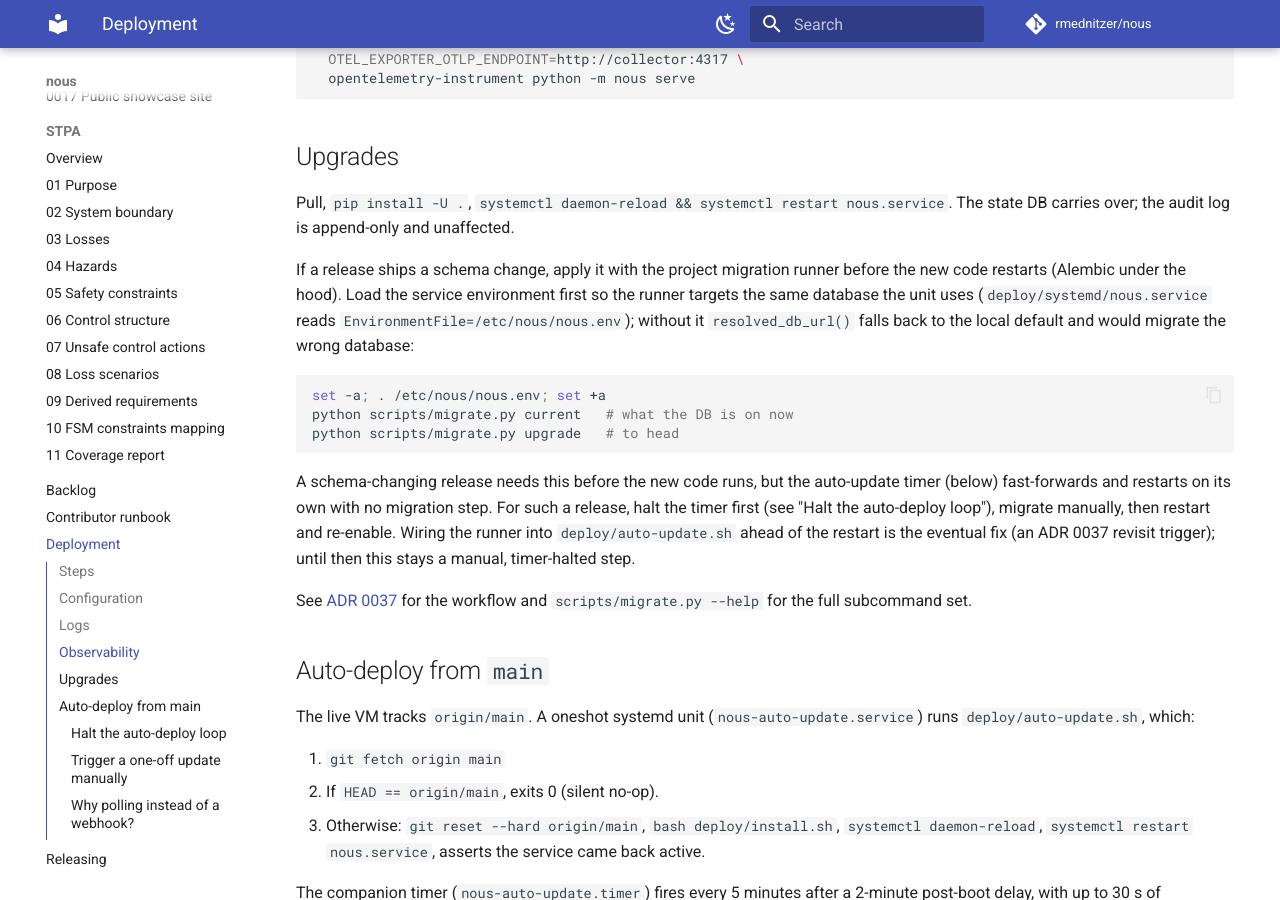
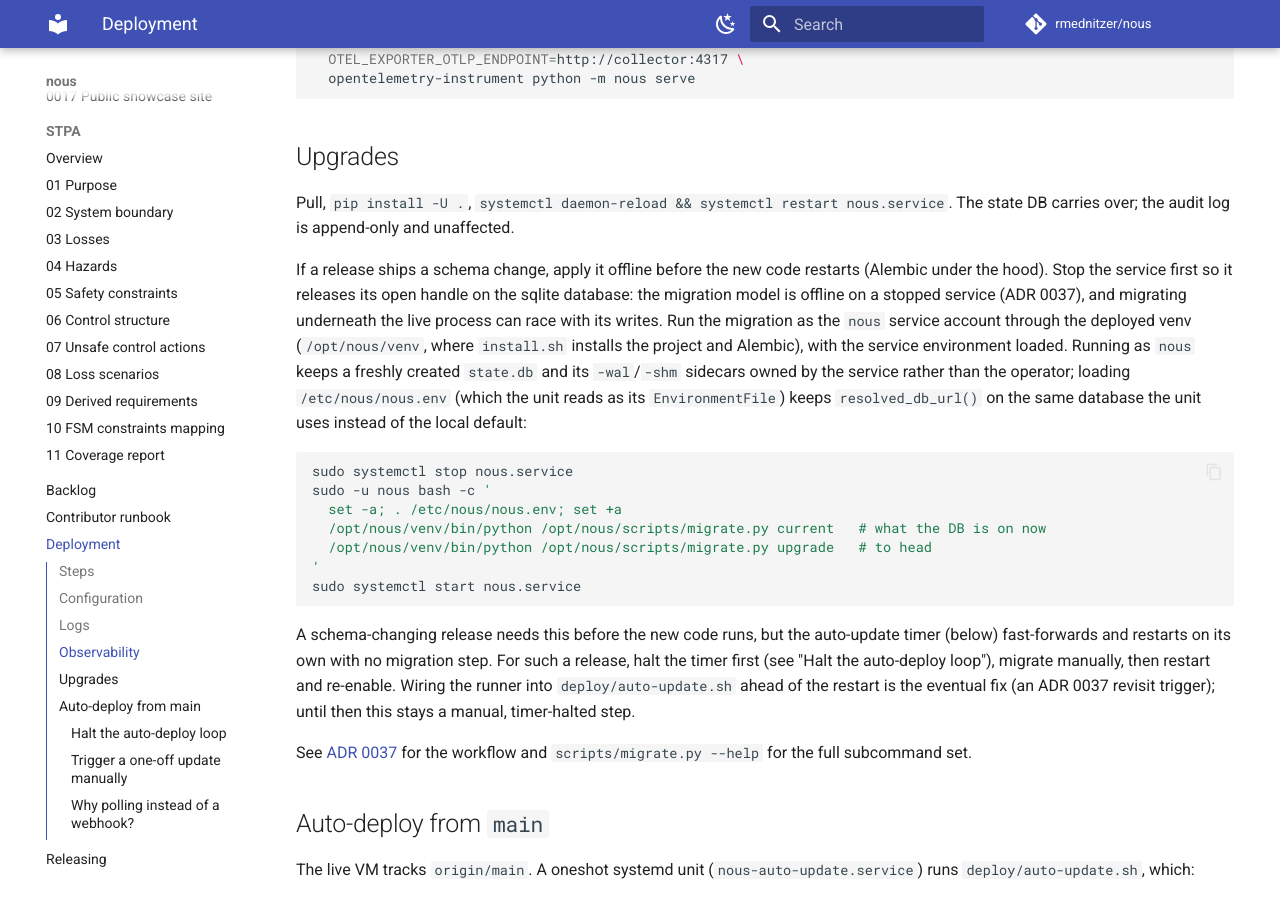
Before and after one commit to rmednitzer/nous, an MkDocs documentation site: the page built from docs/deployment.md, in a window 1280 px wide and 900 px high, scrolled down 1854 px. Built offline with MkDocs 1.6.1 and Material for MkDocs 9.7.7, drawn with Linux system fonts in a browser that asks for light colours; comment, search, counter and statistics services are not loaded.

Commit message:
docs(BL-051): harden the schema-migration runbook for the VM path
Stop the service before migrating (the model is offline on a stopped
service per ADR 0037; the live process holds the sqlite handle), run as
the nous service account so a freshly created state.db and its sidecars
stay service-owned, and invoke the deployed venv interpreter where the
project and Alembic are installed. Addresses PR #117 review.

https://claude.ai/code/session_01Xs2Eo4Sx2ZJDYHpxuPrbc7
Signed-off-by: Roman Mednitzer <r.mednitzer@outlook.com>

````diff
--- a/docs/deployment.md
+++ b/docs/deployment.md
@@ -87,17 +87,26 @@ Pull, `pip install -U .`, `systemctl daemon-reload && systemctl restart
 nous.service`. The state DB carries over; the audit log is append-only and
 unaffected.
 
-If a release ships a schema change, apply it with the project migration
-runner before the new code restarts (Alembic under the hood). Load the
-service environment first so the runner targets the same database the unit
-uses (`deploy/systemd/nous.service` reads `EnvironmentFile=/etc/nous/nous.env`);
-without it `resolved_db_url()` falls back to the local default and would
-migrate the wrong database:
+If a release ships a schema change, apply it offline before the new code
+restarts (Alembic under the hood). Stop the service first so it releases its
+open handle on the sqlite database: the migration model is offline on a
+stopped service (ADR 0037), and migrating underneath the live process can race
+with its writes. Run the migration as the `nous` service account through the
+deployed venv (`/opt/nous/venv`, where `install.sh` installs the project and
+Alembic), with the service environment loaded. Running as `nous` keeps a
+freshly created `state.db` and its `-wal`/`-shm` sidecars owned by the service
+rather than the operator; loading `/etc/nous/nous.env` (which the unit reads as
+its `EnvironmentFile`) keeps `resolved_db_url()` on the same database the unit
+uses instead of the local default:
 
 ```sh
-set -a; . /etc/nous/nous.env; set +a
-python scripts/migrate.py current   # what the DB is on now
-python scripts/migrate.py upgrade   # to head
+sudo systemctl stop nous.service
+sudo -u nous bash -c '
+  set -a; . /etc/nous/nous.env; set +a
+  /opt/nous/venv/bin/python /opt/nous/scripts/migrate.py current   # what the DB is on now
+  /opt/nous/venv/bin/python /opt/nous/scripts/migrate.py upgrade   # to head
+'
+sudo systemctl start nous.service
 ```
 
 A schema-changing release needs this before the new code runs, but the
````
